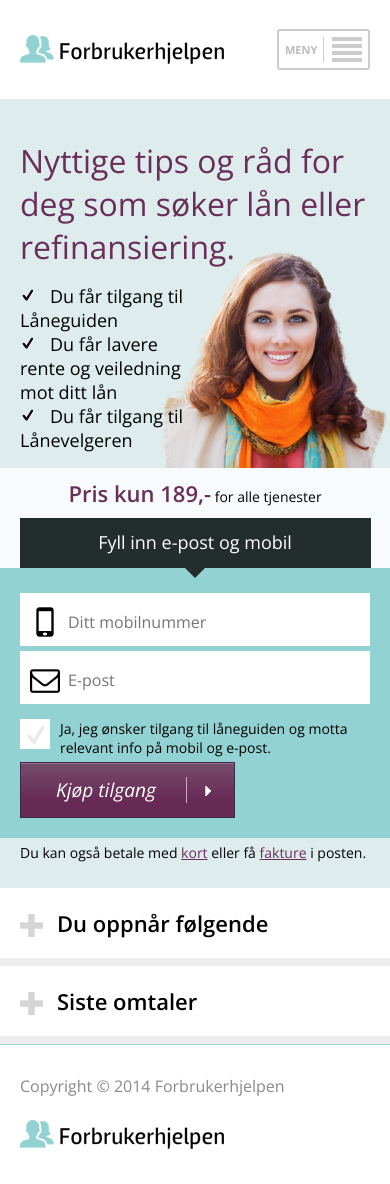
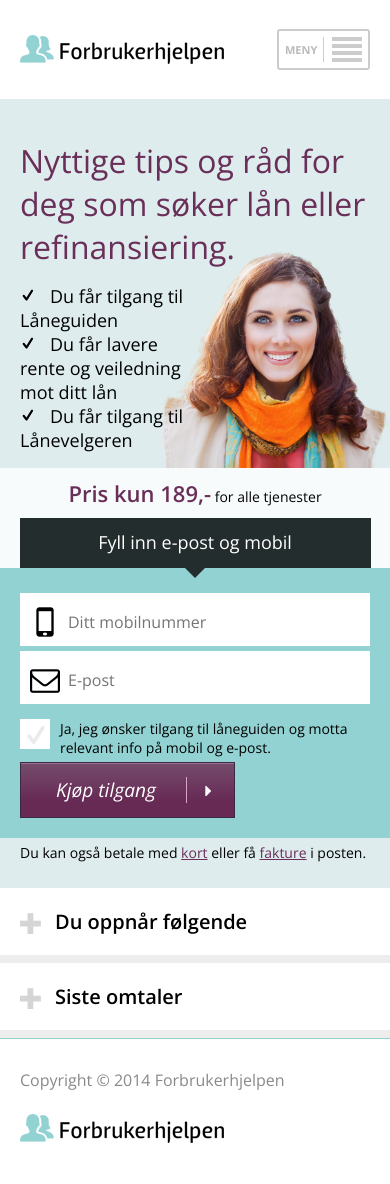
Before and after one commit to front/forbrukerhjelpen-static, a Jekyll site: the page built from index.html, in a window 390 px wide. Built offline with Jekyll 4.4.1, drawn with Linux system fonts in a browser that asks for light colours; nearby versions of some CDN libraries.

Commit message:
Adjusted mobile h2 size

```diff
--- a/css/style.css
+++ b/css/style.css
@@ -667,7 +667,7 @@ a {
   /* line 21, ../sass/partials/module/partials/_content.scss */
   .info-items header h2 {
     cursor: pointer;
-    font-size: 1.375em;
+    font-size: 1.25em;
     color: black;
     font-weight: 600;
     margin-bottom: 0;
@@ -1125,7 +1125,7 @@ table tbody td.value {
     height: 345px;
   }
 }
-/* line 14, ../sass/partials/module/partials/_topic.scss */
+/* line 13, ../sass/partials/module/partials/_topic.scss */
 .topic-header-block > div .topic-img {
   position: absolute;
   z-index: 1;
@@ -1135,12 +1135,12 @@ table tbody td.value {
   display: none;
 }
 @media (min-width: 720px) {
-  /* line 14, ../sass/partials/module/partials/_topic.scss */
+  /* line 13, ../sass/partials/module/partials/_topic.scss */
   .topic-header-block > div .topic-img {
     display: block;
   }
 }
-/* line 26, ../sass/partials/module/partials/_topic.scss */
+/* line 24, ../sass/partials/module/partials/_topic.scss */
 .topic-header-block > div header {
   position: absolute;
   z-index: 3;
@@ -1150,12 +1150,12 @@ table tbody td.value {
   color: white;
 }
 @media (min-width: 720px) {
-  /* line 26, ../sass/partials/module/partials/_topic.scss */
+  /* line 24, ../sass/partials/module/partials/_topic.scss */
   .topic-header-block > div header {
     margin-top: 70px;
   }
 }
-/* line 37, ../sass/partials/module/partials/_topic.scss */
+/* line 35, ../sass/partials/module/partials/_topic.scss */
 .topic-header-block > div h1, .topic-header-block > div h2 {
   text-transform: uppercase;
   color: white;
@@ -1163,17 +1163,17 @@ table tbody td.value {
   margin-bottom: 0;
 }
 @media (min-width: 480px) {
-  /* line 37, ../sass/partials/module/partials/_topic.scss */
+  /* line 35, ../sass/partials/module/partials/_topic.scss */
   .topic-header-block > div h1, .topic-header-block > div h2 {
     font-size: 4.25em;
   }
 }
-/* line 46, ../sass/partials/module/partials/_topic.scss */
+/* line 44, ../sass/partials/module/partials/_topic.scss */
 .topic-header-block > div span {
   font-style: italic;
   font-size: 1.375em;
 }
-/* line 52, ../sass/partials/module/partials/_topic.scss */
+/* line 50, ../sass/partials/module/partials/_topic.scss */
 .topic-header-block nav {
   position: relative;
   height: 75px;
@@ -1181,22 +1181,22 @@ table tbody td.value {
   display: none;
 }
 @media (min-width: 720px) {
-  /* line 52, ../sass/partials/module/partials/_topic.scss */
+  /* line 50, ../sass/partials/module/partials/_topic.scss */
   .topic-header-block nav {
     display: block;
   }
 }
-/* line 62, ../sass/partials/module/partials/_topic.scss */
+/* line 59, ../sass/partials/module/partials/_topic.scss */
 .topic-header-block nav ul {
   margin-top: 25px;
 }
-/* line 64, ../sass/partials/module/partials/_topic.scss */
+/* line 61, ../sass/partials/module/partials/_topic.scss */
 .topic-header-block nav ul li {
   display: block;
   float: left;
   width: 12.5%;
 }
-/* line 68, ../sass/partials/module/partials/_topic.scss */
+/* line 65, ../sass/partials/module/partials/_topic.scss */
 .topic-header-block nav ul li a {
   display: block;
   border-left: 1px solid #ccc;
@@ -1208,17 +1208,17 @@ table tbody td.value {
   color: black;
   text-decoration: none;
 }
-/* line 79, ../sass/partials/module/partials/_topic.scss */
+/* line 76, ../sass/partials/module/partials/_topic.scss */
 .topic-header-block nav ul li:first-child a {
   border-left: none;
 }
-/* line 82, ../sass/partials/module/partials/_topic.scss */
+/* line 79, ../sass/partials/module/partials/_topic.scss */
 .topic-header-block nav ul li.active a, .topic-header-block nav ul li a:hover {
   color: #692f59;
   text-decoration: underline;
 }
 
-/* line 92, ../sass/partials/module/partials/_topic.scss */
+/* line 89, ../sass/partials/module/partials/_topic.scss */
 .topic-header h2 {
   position: relative;
   padding: 40px 20px 20px;
@@ -1226,23 +1226,23 @@ table tbody td.value {
   border-bottom: 2px solid #ededed;
   text-align: center;
 }
-/* line 98, ../sass/partials/module/partials/_topic.scss */
+/* line 95, ../sass/partials/module/partials/_topic.scss */
 .topic-header h2:after {
   display: none;
 }
 @media (min-width: 0) and (max-width: 719px) {
-  /* line 92, ../sass/partials/module/partials/_topic.scss */
+  /* line 89, ../sass/partials/module/partials/_topic.scss */
   .topic-header h2 {
     text-align: left;
     cursor: pointer;
-    font-size: 1.375em;
+    font-size: 1.25em;
     color: black;
     font-weight: 600;
     padding-top: 20px;
     margin-bottom: 0;
     border-bottom: none;
   }
-  /* line 110, ../sass/partials/module/partials/_topic.scss */
+  /* line 107, ../sass/partials/module/partials/_topic.scss */
   .topic-header h2:after {
     font-family: "forbrukerhjelpen" !important;
     content: "t";
@@ -1257,37 +1257,37 @@ table tbody td.value {
   }
 }
 
-/* line 125, ../sass/partials/module/partials/_topic.scss */
+/* line 122, ../sass/partials/module/partials/_topic.scss */
 .topic-footer {
   padding-top: 25px;
   padding-bottom: 25px;
   text-align: center;
   display: none;
 }
-/* line 129, ../sass/partials/module/partials/_topic.scss */
+/* line 126, ../sass/partials/module/partials/_topic.scss */
 .topic-footer span {
   display: block;
   margin-top: 30px;
   margin-bottom: 20px;
   font-size: 0.875em;
 }
-/* line 134, ../sass/partials/module/partials/_topic.scss */
+/* line 131, ../sass/partials/module/partials/_topic.scss */
 .topic-footer span img {
   vertical-align: middle;
   margin-right: 10px;
 }
 @media (min-width: 720px) {
-  /* line 125, ../sass/partials/module/partials/_topic.scss */
+  /* line 122, ../sass/partials/module/partials/_topic.scss */
   .topic-footer {
     display: block;
   }
 }
 
-/* line 144, ../sass/partials/module/partials/_topic.scss */
+/* line 141, ../sass/partials/module/partials/_topic.scss */
 .topic-content {
   display: none;
 }
-/* line 145, ../sass/partials/module/partials/_topic.scss */
+/* line 142, ../sass/partials/module/partials/_topic.scss */
 .topic-content img {
   margin-top: 25px;
   margin-right: 25px;
@@ -1296,29 +1296,29 @@ table tbody td.value {
   float: left;
 }
 @media (min-width: 720px) {
-  /* line 145, ../sass/partials/module/partials/_topic.scss */
+  /* line 142, ../sass/partials/module/partials/_topic.scss */
   .topic-content img {
     display: block;
   }
 }
 @media (min-width: 960px) {
-  /* line 145, ../sass/partials/module/partials/_topic.scss */
+  /* line 142, ../sass/partials/module/partials/_topic.scss */
   .topic-content img {
     margin-left: 15px;
   }
 }
-/* line 158, ../sass/partials/module/partials/_topic.scss */
+/* line 155, ../sass/partials/module/partials/_topic.scss */
 .topic-content > div {
   padding-top: 30px;
   padding-bottom: 30px;
 }
 @media (min-width: 960px) {
-  /* line 158, ../sass/partials/module/partials/_topic.scss */
+  /* line 155, ../sass/partials/module/partials/_topic.scss */
   .topic-content > div {
     overflow: hidden;
   }
 }
-/* line 165, ../sass/partials/module/partials/_topic.scss */
+/* line 162, ../sass/partials/module/partials/_topic.scss */
 .topic-content p {
   margin-bottom: 30px;
   color: #787878;
@@ -1326,70 +1326,70 @@ table tbody td.value {
   line-height: 1.75em;
 }
 
-/* line 174, ../sass/partials/module/partials/_topic.scss */
+/* line 171, ../sass/partials/module/partials/_topic.scss */
 .topic-list {
   margin-top: 0;
   margin-bottom: 0;
   padding-left: 0;
 }
-/* line 178, ../sass/partials/module/partials/_topic.scss */
+/* line 175, ../sass/partials/module/partials/_topic.scss */
 .topic-list li {
   list-style: none;
   border-bottom: 8px solid #ededed;
 }
 @media (min-width: 720px) {
-  /* line 178, ../sass/partials/module/partials/_topic.scss */
+  /* line 175, ../sass/partials/module/partials/_topic.scss */
   .topic-list li {
     border-bottom: 2px solid #ededed;
   }
 }
 @media (min-width: 0) and (max-width: 719px) {
-  /* line 178, ../sass/partials/module/partials/_topic.scss */
+  /* line 175, ../sass/partials/module/partials/_topic.scss */
   .topic-list li {
     display: block;
   }
-  /* line 187, ../sass/partials/module/partials/_topic.scss */
+  /* line 184, ../sass/partials/module/partials/_topic.scss */
   .topic-list li.open .topic-content {
     display: block;
   }
-  /* line 190, ../sass/partials/module/partials/_topic.scss */
+  /* line 187, ../sass/partials/module/partials/_topic.scss */
   .topic-list li.open header h2 {
     background-color: #deeced;
     color: #692f59;
   }
-  /* line 193, ../sass/partials/module/partials/_topic.scss */
+  /* line 190, ../sass/partials/module/partials/_topic.scss */
   .topic-list li.open header h2:after {
     content: "u";
   }
 }
 @media (min-width: 720px) {
-  /* line 178, ../sass/partials/module/partials/_topic.scss */
+  /* line 175, ../sass/partials/module/partials/_topic.scss */
   .topic-list li {
     display: none;
   }
-  /* line 201, ../sass/partials/module/partials/_topic.scss */
+  /* line 198, ../sass/partials/module/partials/_topic.scss */
   .topic-list li.active {
     display: block;
   }
-  /* line 203, ../sass/partials/module/partials/_topic.scss */
+  /* line 200, ../sass/partials/module/partials/_topic.scss */
   .topic-list li.active .topic-content {
     display: block;
   }
 }
 
-/* line 211, ../sass/partials/module/partials/_topic.scss */
+/* line 208, ../sass/partials/module/partials/_topic.scss */
 .topic-infobox {
   background-color: #deeced;
   padding: 25px;
   text-align: center;
 }
-/* line 215, ../sass/partials/module/partials/_topic.scss */
+/* line 212, ../sass/partials/module/partials/_topic.scss */
 .topic-infobox h4 {
   margin-top: 0;
   margin-bottom: 5px;
 }
 @media (min-width: 720px) {
-  /* line 211, ../sass/partials/module/partials/_topic.scss */
+  /* line 208, ../sass/partials/module/partials/_topic.scss */
   .topic-infobox {
     display: none;
   }
--- a/sass/partials/module/partials/_content.scss
+++ b/sass/partials/module/partials/_content.scss
@@ -22,7 +22,7 @@
 			margin-bottom: 25px;
 			@include breakpoint(0 ($break-small - 1px)) {
 				cursor: pointer;
-				font-size: em(22,16);
+				font-size: em(20,16);
 				color: $color-text-dark;
 				font-weight: 600;
 				margin-bottom: 0;
--- a/sass/partials/module/partials/_topic.scss
+++ b/sass/partials/module/partials/_topic.scss
@@ -10,7 +10,6 @@
     @include breakpoint($break-xsmall) {
       height: 345px;
     }
-
     .topic-img {
       position: absolute;
       z-index: 1;
@@ -22,7 +21,6 @@
         display: block;
       }
     }
-
     header {
       position: absolute;
       z-index: 3;
@@ -58,7 +56,6 @@
     @include breakpoint($break-small) {
       display: block;
     }
-
     ul {
       margin-top: 25px;
       li {
@@ -101,7 +98,7 @@
     @include breakpoint(0 ($break-small - 1px)) {
       text-align: left;
       cursor: pointer;
-      font-size: em(22,16);
+      font-size: em(20,16);
       color: $color-text-dark;
       font-weight: 600;
       padding-top: 20px;
```
